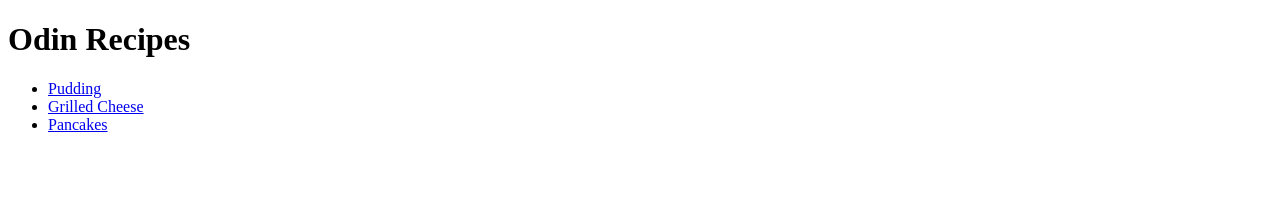
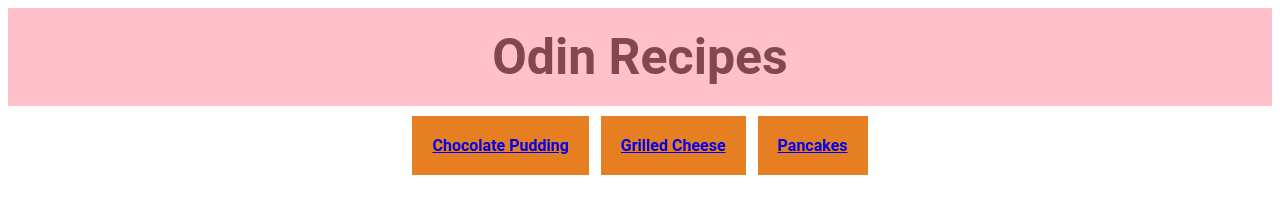
Before and after one commit to BenjaminHGong/odin-recipes, a plain HTML site: page index.html in a window 1280 px wide. Drawn offline with Linux system fonts and the light colour scheme.

Commit message:
Update index.html

```diff
--- a/index.html
+++ b/index.html
@@ -5,15 +5,17 @@
     <meta charset="UTF-8">
     <meta name="viewport" content="width=device-width, initial-scale=1.0">
     <title>Odin Recipes</title>
+    <link rel="stylesheet" href="style.css">
 </head>
 
 <body>
-    <h1>Odin Recipes</h1>
-    <ul>
-        <li><a href="recipes/pudding.html">Pudding</a></li>
-        <li><a href="recipes/grilled_cheese.html">Grilled Cheese</a></li>
-        <li><a href="recipes/pancakes.html">Pancakes</a></li>
-    </ul>
+    <h1 class="home-title">Odin Recipes</h1>
+    <div class="recipe">
+        <a class="button" href="recipes/chocolate-pudding.html">Chocolate Pudding</a>
+        <a class="button" href="recipes/grilled-cheese.html">Grilled Cheese</a>
+        <a class="button" href="recipes/pancakes.html">Pancakes</a>
+    </div>
+
 
 </body>
 
```
